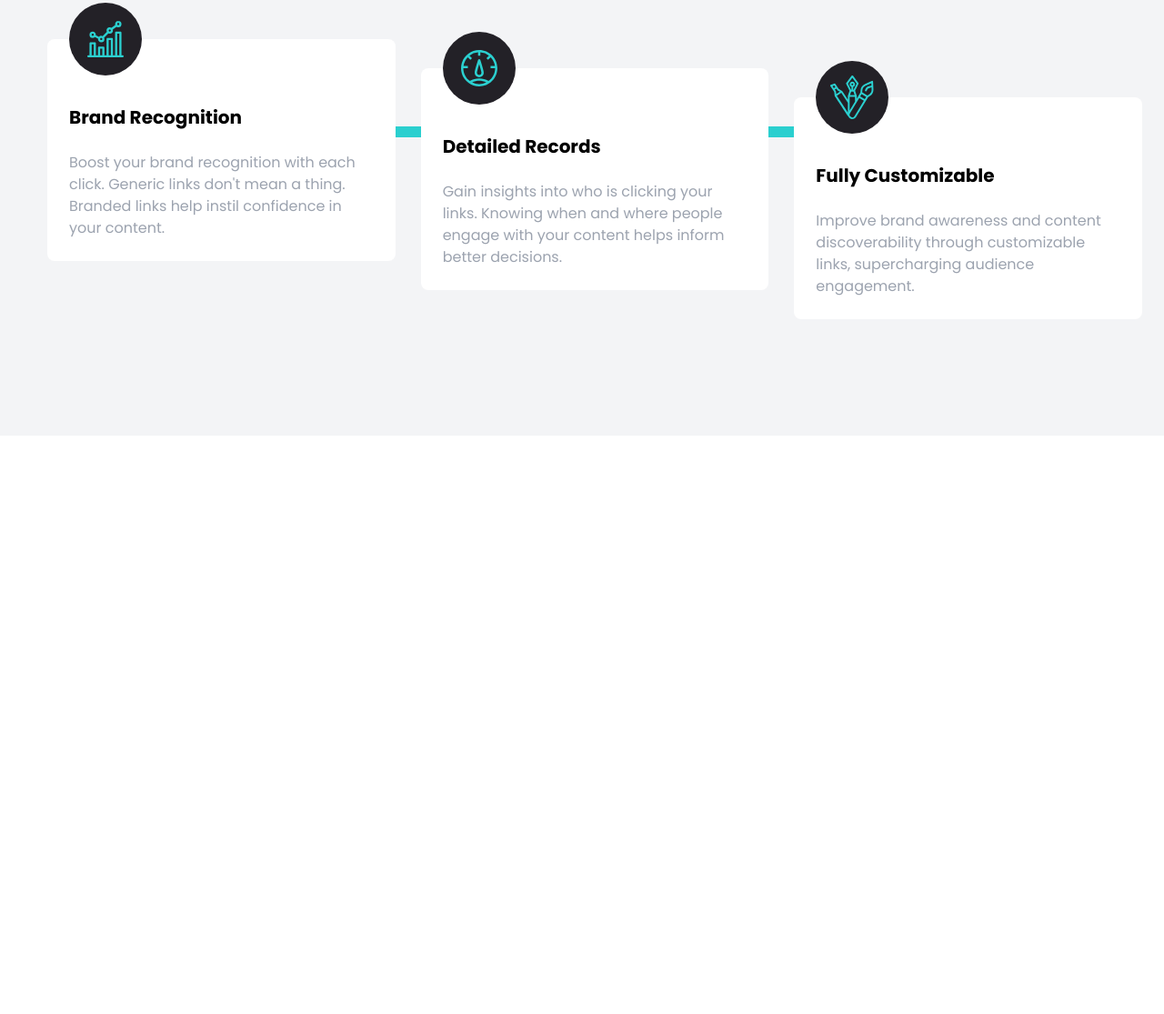
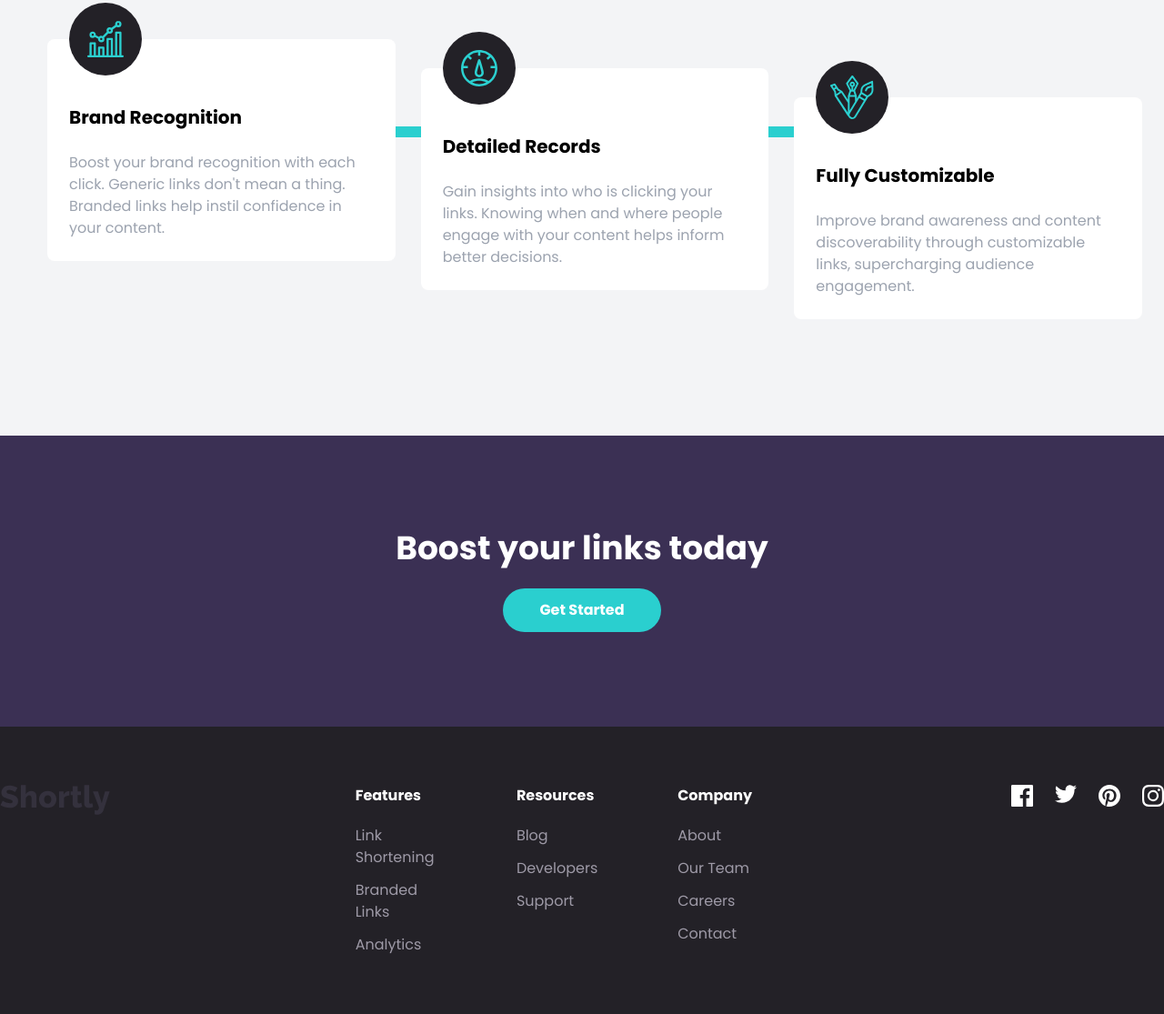
Before and after one commit to Jair-vet/Shortly-link-Tailwind, a website: page index.html in a window 1280 px wide. Shown: the part 1353-2468 px from the top of the page at 91% size. Before the commit the page ends 1832 px from the top, so only its background shows below. Drawn offline with Linux system fonts and the light colour scheme.

Commit message:
CTA Section

```diff
--- a/index.html
+++ b/index.html
@@ -220,5 +220,96 @@
     </div>
   </section>
 
+  <!-- CTA Section -->
+  <section id="cta" class="py-24 bg-darkViolet">
+    <div class="flex flex-col p-2 space-y-6">
+      <h5 class="mx-auto space-y-10 text-4xl font-bold text-center text-white">
+        Boost your links today
+      </h5>
+      <button class="px-10 py-5 mx-auto text-2xl font-bold text-white rounded-full
+            bg-cyan hover:bg-cyanLlight md:text-base md:py-3 focus:outline-none">
+        Get Started
+      </button>
+    </div>
+  </section>
+
+  <footer class="py-16 bg-veryDarkViolet">
+    <div class="container flex flex-col items-center justify-between mx-auto space-y-16
+        md:flex-row md:space-y-0 md:items-start">
+      <!-- Logo -->
+      <img src="images/logo.svg" alt="" />
+
+      <!-- Menus Container -->
+      <div class="flex flex-col space-y-16 md:space-x-20 md:flex-row md:space-y-0">
+        <!-- Menu 1 -->
+        <div class="flex flex-col items-center w-full md:items-start">
+          <div class="mb-5 font-bold text-white capitalize">Features</div>
+          <div class="flex flex-col items-center space-y-3 md:items-start">
+            <a href="#" class="capitalize text-grayishViolet hover:text-cyan"
+              >Link shortening
+            </a>
+            <a href="#" class="capitalize text-grayishViolet hover:text-cyan"
+              >Branded links
+            </a>
+            <a href="#" class="capitalize text-grayishViolet hover:text-cyan"
+              >Analytics
+            </a>
+          </div>
+        </div>
+
+        <!-- Menu 2 -->
+        <div class="flex flex-col items-center w-full md:items-start">
+          <div class="mb-5 font-bold text-white capitalize">Resources</div>
+          <div class="flex flex-col items-center space-y-3 md:items-start">
+            <a href="#" class="capitalize text-grayishViolet hover:text-cyan"
+              >Blog
+            </a>
+            <a href="#" class="capitalize text-grayishViolet hover:text-cyan"
+              >Developers
+            </a>
+            <a href="#" class="capitalize text-grayishViolet hover:text-cyan"
+              >Support
+            </a>
+          </div>
+        </div>
+
+        <!-- Menu 3 -->
+        <div class="flex flex-col items-center w-full md:items-start">
+          <div class="mb-5 font-bold text-white capitalize">Company</div>
+          <div class="flex flex-col items-center space-y-3 md:items-start">
+            <a href="#" class="capitalize text-grayishViolet hover:text-cyan"
+              >About
+            </a>
+            <a href="#" class="capitalize text-grayishViolet hover:text-cyan"
+              >Our Team
+            </a>
+            <a href="#" class="capitalize text-grayishViolet hover:text-cyan"
+              >Careers
+            </a>
+            <a href="#" class="capitalize text-grayishViolet hover:text-cyan"
+              >Contact
+            </a>
+          </div>
+        </div>
+      </div>
+
+      <!-- Social Container -->
+      <div class="flex space-x-6">
+        <a href="#">
+          <img src="images/icon-facebook.svg" alt="" class="ficon" />
+        </a>
+        <a href="#">
+          <img src="images/icon-twitter.svg" alt="" class="ficon" />
+        </a>
+        <a href="#">
+          <img src="images/icon-pinterest.svg" alt="" class="ficon" />
+        </a>
+        <a href="#">
+          <img src="images/icon-instagram.svg" alt="" class="ficon" />
+        </a>
+      </div>
+    </div>
+  </footer>
+
   </body>
 </html>
```
Also changed, not shown: css/style.css.
